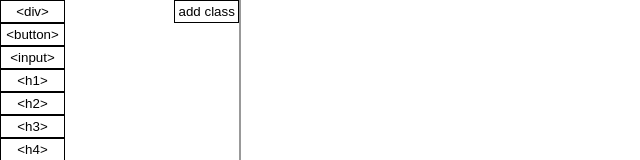
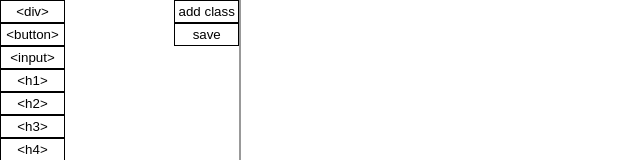
Before and after one commit to hagaser/website_builder, a React (Create React App) app: page / in a window 1280 px wide. Shown: the top 160 px of the page, without its empty margins (0-640 px from the left). Built offline with nearby package versions, Linux system fonts and the light colour scheme.

Commit message:
Website_builder_Demo

```diff
--- a/package.json
+++ b/package.json
@@ -6,6 +6,7 @@
     "@testing-library/jest-dom": "^5.17.0",
     "@testing-library/react": "^13.4.0",
     "@testing-library/user-event": "^13.5.0",
+    "file-saver": "^2.0.5",
     "react": "^18.3.1",
     "react-dom": "^18.3.1",
     "react-draggable": "^4.4.6",
--- a/src/App.js
+++ b/src/App.js
@@ -2,7 +2,6 @@ import React, { useEffect, useState } from 'react';
 import './App.css';
 import Panel from './components/UI/Panel/Panel';
 import WorkingField from './components/UI/WorkingField/WorkingField';
-import { getArray } from './utils/getArray';
 
 function App() {
 
@@ -14,7 +13,7 @@ function App() {
   );
 
   useEffect(() => {
-    if (divs != -1) setDivArr([...divArr, {index: divs, style: {}}])
+    if (divs != -1) setDivArr([...divArr, {ref: React.createRef(), index: divs, style: {}}])
   },[divs])
 
   return (
@@ -25,6 +24,7 @@ function App() {
         displayMethod = {displayMethod}
         setDisplayMethod = {setDisplayMethod}
         setClassPack = {setClassPack}
+        divArr = {divArr}
       />
       <WorkingField
         divArr = {divArr}
--- a/src/components/UI/ButtonPanel/ButtonPanel.jsx
+++ b/src/components/UI/ButtonPanel/ButtonPanel.jsx
@@ -1,8 +1,44 @@
 import React from "react";
 import classes from "./ButtonPanel.module.css";
 import MyButton from "../MyButton/MyButton";
+import { saveAs } from 'file-saver';
 
-const ButtonPanel = ({ setDivs, divs, setDisplayMethod }) => {
+const ButtonPanel = ({ setDivs, divs, setDisplayMethod, divArr }) => {
+
+  let app =""
+  const fpCode = `<!DOCTYPE html>
+<html lang="en">
+<head>
+  <meta charset="UTF-8">
+  <meta name="viewport" content="width=device-width, initial-scale=1.0">
+  <title>Document</title>
+</head>
+<body>
+`;
+const spCode = `
+</body>
+</html>`;
+
+
+  const fileName = "file.html";
+
+  const saveFile = () => {
+
+    divArr.forEach(divEl => {
+      const coordinates = (divEl.ref.current.style.transform).match(/translate\(([^,]+), ([^)]+)\)/)
+      const styles = " " + Object.entries(divEl.style).map(([property, value]) => `${property}: ${value};`).join(' ')
+      app = app + `<div style="position: absolute; left: ${coordinates[1]}; top: ${coordinates[2]}; background-color: #0074D9; width: 100px; height: 100px;${styles}"></div>\n`
+    });
+
+    const code = fpCode + app + spCode;
+    const blob = new Blob([code], { type: "text/plain" });
+    saveAs(blob, fileName);
+    app = ""
+  };
+
+  const setDisplay = () => {
+    setDisplayMethod("class")
+  }
 
   const buttonsComponents = [
     {name: "div", function: setDivs, state: divs},
@@ -16,8 +52,10 @@ const ButtonPanel = ({ setDivs, divs, setDisplayMethod }) => {
     {name: "h6", function: null, state: null},
     {name: "p", function: null, state: null},
   ];
+
   const otherButtons = [
-    {name: "add class", function: setDisplayMethod},
+    {name: "add class", function: setDisplay},
+    {name: "save", function: saveFile},
   ];
 
   return (
@@ -29,7 +67,7 @@ const ButtonPanel = ({ setDivs, divs, setDisplayMethod }) => {
       </div>
       <div className={classes.button__div}>
         {otherButtons.map(btn =>
-          <MyButton key={btn.name} onClick = {() => btn.function("class")}>{btn.name}</MyButton>
+          <MyButton key={btn.name} onClick = {() => btn.function()}>{btn.name}</MyButton>
         )}
       </div>
     </div>
--- a/src/components/UI/Panel/Panel.jsx
+++ b/src/components/UI/Panel/Panel.jsx
@@ -3,7 +3,7 @@ import classes from "./Panel.module.css";
 import ButtonPanel from "../ButtonPanel/ButtonPanel";
 import ClassPanel from "../ClassPanel/ClassPanel";
 
-const Panel = ({ setDivs, divs, displayMethod, setDisplayMethod, setClassPack }) => {
+const Panel = ({ setDivs, divs, displayMethod, setDisplayMethod, setClassPack, divArr }) => {
 
   const [displayPanel, setDisplayPanel] = useState(true);
 
@@ -22,6 +22,7 @@ const Panel = ({ setDivs, divs, displayMethod, setDisplayMethod, setClassPack })
               setDivs={setDivs}
               divs={divs}
               setDisplayMethod={setDisplayMethod}
+              divArr = {divArr}
             />
           }
 
--- a/src/components/UI/WorkingField/WorkingField.jsx
+++ b/src/components/UI/WorkingField/WorkingField.jsx
@@ -1,4 +1,4 @@
-import React, { useState } from "react";
+import React, { useEffect } from "react";
 import classes from "./WorkingField.module.css"
 import Draggable from "react-draggable";
 
@@ -18,6 +18,14 @@ const WorkingField = ({ divArr, displayMethod, setDivArr, classPack }) => {
     }
   }
 
+  useEffect(() => {
+    divArr.forEach(divEl => {
+      const coordinate = (divEl.ref.current.style.transform).match(/translate\(([^,]+), ([^)]+)\)/)
+      const styles = " " + Object.entries(divEl.style).map(([property, value]) => `${property}: ${value};`).join(' ')
+      console.log(`<div style="position: absolute; left: ${coordinate[1]}; top: ${coordinate[2]}; background-color: #0074D9; width: 100px; height: 100px;${styles}"></div>`)
+    });
+  }, [divArr])
+
   return (
     <div className={classes.work__field}>
       {divArr.map(div =>
@@ -25,7 +33,7 @@ const WorkingField = ({ divArr, displayMethod, setDivArr, classPack }) => {
             defaultPosition={{x: 500, y: 0}}
             bounds={{left: 0, top: 0}}
         >
-          <div className={classes.draggable__div} key={div.index} style={div.style} onClick={() => changeStyle(div.index)}>
+          <div className={classes.draggable__div} key={div.index} style={div.style} ref={div.ref} onClick={() => changeStyle(div.index)}>
           </div>
         </Draggable>
       )}
```
Also changed, not shown: 1 other file (tests, documents, lock files or other folders).
